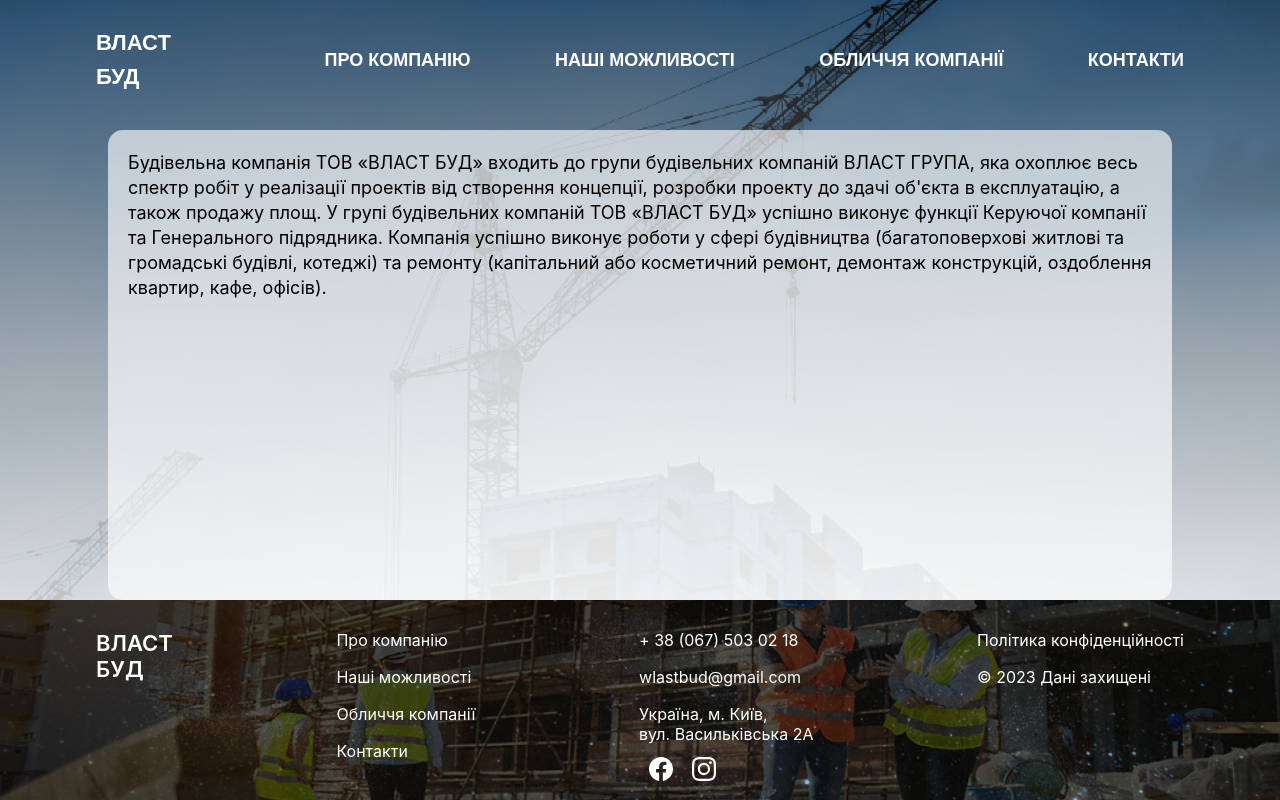
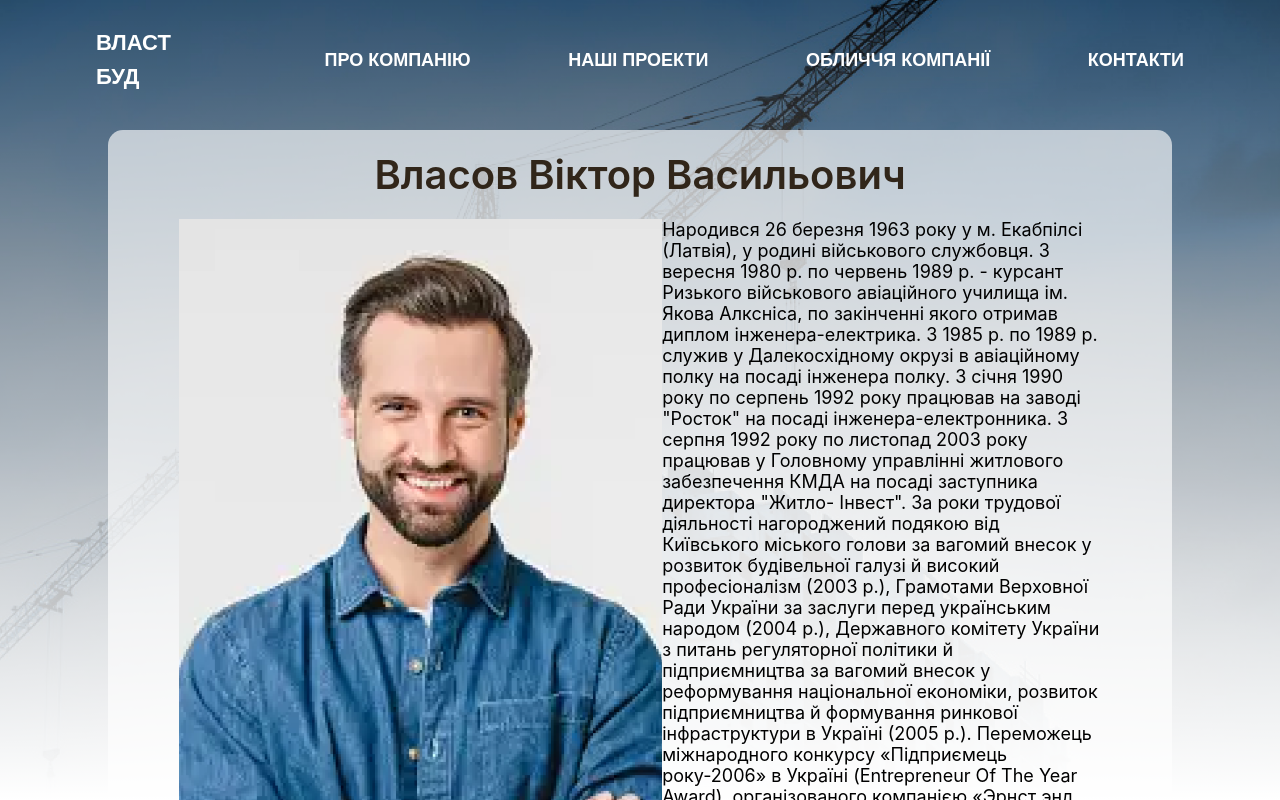
Before and after one commit to Enertt/building_website, a React (Create React App) app: page /faceOfCompany in a window 1280 px wide. Shown: the top 800 px of the page. Built offline with nearby package versions, Linux system fonts and the light colour scheme.

Commit message:
face of company V1

```diff
--- a/src/Components/Nav/Nav.js
+++ b/src/Components/Nav/Nav.js
@@ -5,8 +5,8 @@ const Nav = () => {
     return(
         <div className={styles.navWrapper}>
             <div className={styles.navElement}><NavLink to='/aboutCompany'>ПРО КОМПАНIЮ</NavLink></div>
-            <div className={styles.navElement}><NavLink to='/faceOfCompany'>НАШI МОЖЛИВОСТI</NavLink></div>
-            <div className={styles.navElement}><NavLink to='/realizedProjects'>ОБЛИЧЧЯ КОМПАНIЇ</NavLink></div>
+            <div className={styles.navElement}><NavLink to='/realizedProjects'>НАШI ПРОЕКТИ</NavLink></div>
+            <div className={styles.navElement}><NavLink to='/faceOfCompany'>ОБЛИЧЧЯ КОМПАНIЇ</NavLink></div>
             {/* <div className={styles.navElement}><NavLink to='/currentlyBilding'>Об‘єкти які ми зараз будуємо</NavLink></div>
             <div className={styles.navElement}><NavLink to='/rebilding'>Об‘єкти які відбудовуємо</NavLink></div> */}
             <div className={styles.navElement}><NavLink to='/contacts'>КОНТАКТИ</NavLink></div>
--- a/src/Components/pages/FaceOfCompany/FaceOfCompany.js
+++ b/src/Components/pages/FaceOfCompany/FaceOfCompany.js
@@ -2,9 +2,10 @@ import styles from './faceOfCompany.module.css'
 import { NavLink } from 'react-router-dom'
 import Nav from '../../Nav/Nav'
 import Footer from '../../Footer/Footer'
+import personImg from '../../../assets/image1561.png'
 
 const FaceOfCompany = () => {
-    return(
+    return (
         <div className={styles.wrapper}>
             <div className={styles.firstSection}>
                 <header className={styles.header}>
@@ -25,20 +26,49 @@ const FaceOfCompany = () => {
                 </header>
 
                 <div className={styles.textWrapper}>
-                    <p>
-                        Будівельна компанія ТОВ «ВЛАСТ БУД» входить до групи будівельних
-                        компаній ВЛАСТ ГРУПА, яка охоплює весь спектр робіт у реалізації
-                        проектів від створення концепції, розробки проекту до здачі об&#39;єкта в
-                        експлуатацію, а також продажу площ.
-                        У групі будівельних компаній ТОВ «ВЛАСТ БУД» успішно виконує функції
-                        Керуючої компанії та Генерального підрядника.
-                        Компанія успішно виконує роботи у сфері будівництва (багатоповерхові
-                        житлові та громадські будівлі, котеджі) та ремонту (капітальний або
-                        косметичний ремонт, демонтаж конструкцій, оздоблення квартир, кафе,
-                        офісів).
-                    </p>
+                    <div className={styles.aboutCompany}>
+                        <span>Власов Віктор Васильович</span>
+                        <div className={styles.text}>
+
+                            <div className={styles.textImg}>
+                                <img src={personImg}/>
+                            </div>
+                            <p>
+                            Народився 26 березня 1963 року у м. Екабпілсі (Латвія), у родині військового
+                            службовця.
+                            З вересня 1980 р. по червень 1989 р. - курсант Ризького військового
+                            авіаційного училища ім. Якова Алксніса, по закінченні якого отримав диплом
+                            інженера-електрика.
+                            3 1985 р. по 1989 р. служив у Далекосхідному окрузі в авіаційному полку на
+                            посаді інженера полку. З січня 1990 року по серпень 1992 року працював на
+                            заводі &quot;Росток&quot; на посаді інженера-електронника.
+                            3 серпня 1992 року по листопад 2003 року працював у Головному управлінні
+                            житлового забезпечення КМДА на посаді заступника директора &quot;Житло-
+                            Інвест&quot;.
+                            За роки трудової діяльності нагороджений подякою від Київського міського
+                            голови за вагомий внесок у розвиток будівельної галузі й високий
+                            професіоналізм (2003 р.), Грамотами Верховної Ради України за заслуги
+                            перед українським народом (2004 р.), Державного комітету України з питань
+                            регуляторної політики й підприємництва за вагомий внесок у реформування
+                            національної економіки, розвиток підприємництва й формування ринкової
+                            інфраструктури в Україні (2005 р.). Переможець міжнародного конкурсу
+                            «Підприємець року-2006» в Україні (Entrepreneur Of The Year Award),
+                            організованого компанією «Эрнст энд Янг» у номінації «Будівництво й
+                            нерухомість». Має почесну нагороду «Інтелект нації» (2007 р.). Відзначений
+                            міжнародною нагородою Асамблеї ділових кіл І ступеня &quot;Золотий меркурій&quot;
+                            за особистий внесок у розвиток інтеграційних процесів, належить до
+                            рейтингу 10 найкращих девелоперів України.
+                            Відзнаки та нагороди В.В. Власова характеризують його як професіонала,
+                            неординарного топ-девелопера, людину з бездоганною репутацією і
+                            справжнього керівника.
+                            </p>
+                        </div>
+
+                    </div>
+
                 </div>
                 <div className={styles.footer}><Footer/></div>
+
             </div>
 
         </div>
--- a/src/Components/pages/FaceOfCompany/faceOfCompany.module.css
+++ b/src/Components/pages/FaceOfCompany/faceOfCompany.module.css
@@ -12,6 +12,9 @@
     background-image: url(../../../assets/image4.png);
     background-position: center;
     background-size: cover;
+
+    display: flex;
+    flex-direction: column;
 }
 
 .header{
@@ -71,15 +74,36 @@
     border-radius: 15px;
     margin-top: 130px;
     width: 80%;
-    height: 80%;
+
     font-size: 18px;
     font-weight: 400;
     background-color: rgba(255, 255, 255, 0.644);
+
+    display: flex;
+    flex-direction: column;
+    align-items: center;
+    gap: 50px;
 }
 
-.textWrapper p{
-    line-height: 25px;
+.aboutCompany{
+
+    width: 90%;
+    display: flex;
+    flex-direction: column;
+    align-items: center;
+    gap: 20px;
 }
+
+.aboutCompany span{
+    color: #31261A;
+    font-size: 40px;
+    font-weight: 600;
+}
+.text{
+    display: flex;
+}
+
+
 .footer{
     width: 100%;
 }
```
